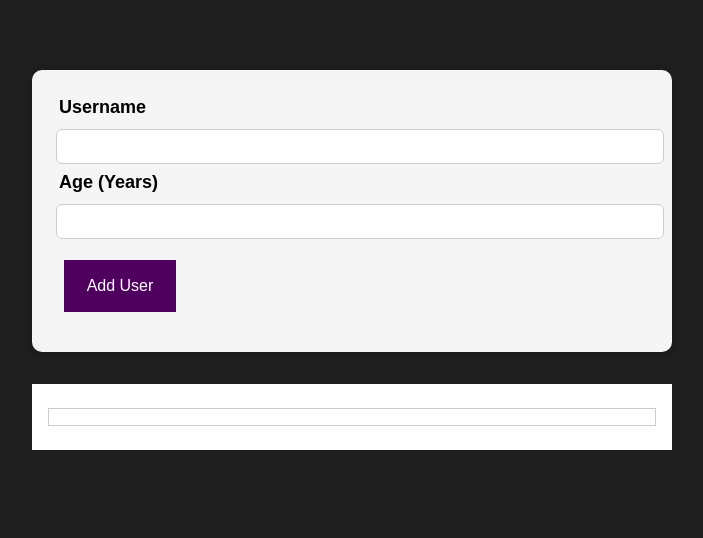
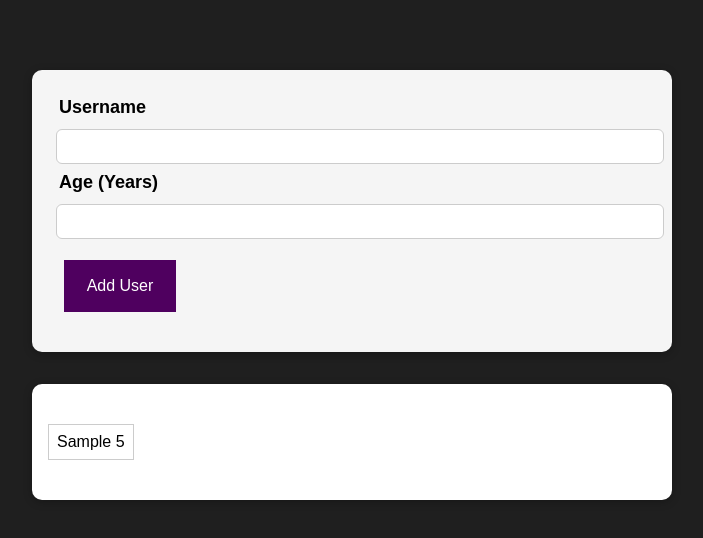
Before and after one commit to RadwaSaleh/react-practice-project, a React (Create React App) app: page / in a window 1280 px wide. Both pictures are taken after typing "Sample", "5" into the empty fields and a click on the button "Add User". Shown: the top 538 px of the page, without its empty margins (288-991 px from the left). Built offline with nearby package versions, Linux system fonts and the light colour scheme.

Commit message:
manage usersList state

```diff
--- a/src/App.js
+++ b/src/App.js
@@ -3,18 +3,20 @@ import AddUser from './components/AddUser';
 import UsersList from './components/UsersList';
 
 function App(props) {
-    const [user, setUser] = useState();
-    let userObj
-    const getUserInfo = (name, age) => {
-        userObj = {name: name, age: age};
-        console.log(userObj);
-        setUser(userObj);
+    const [usersList, setUsersList] = useState([]);
+    let list = [];
+    let userObj;
+    const addUserHandler = (name, age) => {
+        console.log(name + ' ' + age);
+        setUsersList((prevState) => {
+            return [...prevState, {name: name, age: age}];
+        });
     }
 
   return (
     <Fragment>
-        <AddUser getUserInfo={getUserInfo}/>
-        <UsersList user={user}/>
+        <AddUser onAddUser={addUserHandler}/>
+        <UsersList usersList={usersList} />
     </Fragment>
   );
 }
--- a/src/components/AddUser.js
+++ b/src/components/AddUser.js
@@ -12,9 +12,7 @@ const AddUser = (props) => {
     const addUserHandler = (event) => {
         event.preventDefault();
         if(userName.trim() && userAge.trim() && userAge >= 1) {
-            console.log(userName.trim());
-            console.log(userAge);
-            props.getUserInfo(userName.trim(), userAge.trim());
+            props.onAddUser(userName, userAge);
         }
         setUserName('');
         setUserAge('');
@@ -25,7 +23,7 @@ const AddUser = (props) => {
     }
 
     const userAgeChangeHandler = (event) => {
-        setUserAge(event.target.value);
+        setUserAge(event.target.value.trim());
     }
 
     return (
--- a/src/components/UsersList.js
+++ b/src/components/UsersList.js
@@ -1,12 +1,14 @@
+import React from 'react';
 import "./UsersList.css";
+import Card from './UI/Card';
 
 const UsersList = (props) => {
     return (
-        <div className="users">
+        <Card className="users">
             <ul>
-                <li></li>
+                {props.usersList.map((user) => <li>{user.name} {user.age}</li>)}
             </ul>
-        </div>
+        </Card>
     )
 }
 
```
